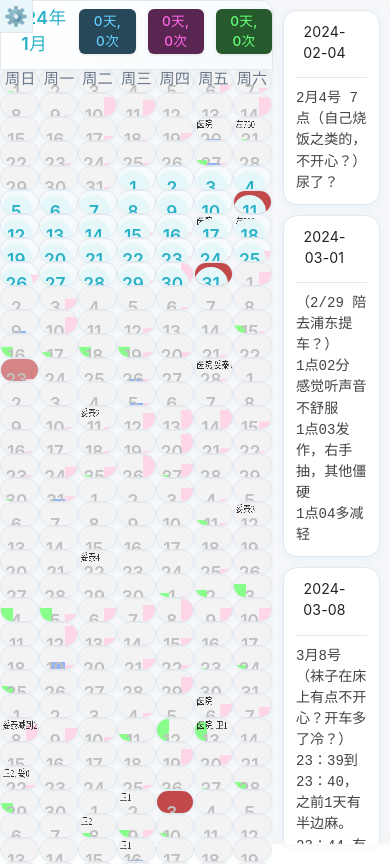
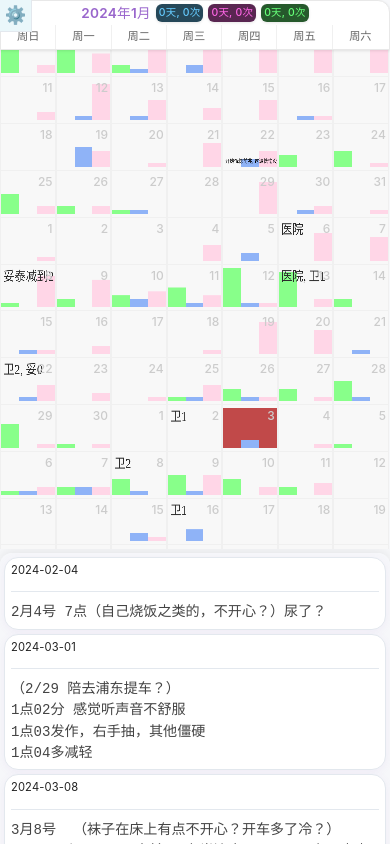
Before and after one commit to cwj0417/ep, a Vue app: page / in a window 390 px wide. Built offline with nearby package versions, Linux system fonts and the light colour scheme.

Commit message:
feat(copilot): 修改ui

```diff
--- a/src/App.vue
+++ b/src/App.vue
@@ -28,7 +28,23 @@ let detailRefs = {}
 const jumpTo = (ts) => {
   currentDetail.value = ts.toString();
   scrollTs.value = +ts;
-  detailRefs[ts]?.scrollIntoView({ behavior: 'smooth', block: 'center', inline: 'nearest' })
+  // 只在详情容器内滚动，避免影响整个页面
+  const detailElement = detailRefs[ts];
+  const detailContainer = document.querySelector('#detail');
+  if (detailElement && detailContainer) {
+    const elementRect = detailElement.getBoundingClientRect();
+    const containerRect = detailContainer.getBoundingClientRect();
+
+    if (elementRect.top < containerRect.top || elementRect.bottom > containerRect.bottom) {
+      const elementOffsetTop = detailElement.offsetTop;
+      const containerHeight = detailContainer.clientHeight;
+      const elementHeight = detailElement.offsetHeight;
+
+      // 计算滚动位置，让元素在容器中央
+      const scrollTop = elementOffsetTop - (containerHeight - elementHeight) / 2;
+      detailContainer.scrollTo({ top: scrollTop, behavior: 'smooth' });
+    }
+  }
 }
 
 const jumpToCalendar = (ts) => {
@@ -36,7 +52,22 @@ const jumpToCalendar = (ts) => {
   scrollTs.value = +ts;
   setTimeout(() => {
     const card = document.querySelector(`.card[data-ts="${ts}"]`);
-    if (card) card.scrollIntoView({ behavior: 'smooth', block: 'center', inline: 'nearest' });
+    const calendarBody = document.querySelector('#calander-body');
+    if (card && calendarBody) {
+      // 只在日历容器内滚动，避免影响整个页面
+      const cardRect = card.getBoundingClientRect();
+      const containerRect = calendarBody.getBoundingClientRect();
+
+      if (cardRect.top < containerRect.top || cardRect.bottom > containerRect.bottom) {
+        const cardOffsetTop = card.offsetTop;
+        const containerHeight = calendarBody.clientHeight;
+        const cardHeight = card.offsetHeight;
+
+        // 计算滚动位置，让卡片在容器中央
+        const scrollTop = cardOffsetTop - (containerHeight - cardHeight) / 2;
+        calendarBody.scrollTo({ top: scrollTop, behavior: 'smooth' });
+      }
+    }
   }, 0);
 }
 
@@ -208,10 +239,41 @@ onMounted(() => {
 </template>
 
 <style>
+/* 确保在小屏幕上不会出现横向滚动 */
+* {
+  box-sizing: border-box;
+}
+
+:root {
+  --theme-primary: #9966cc;
+  --theme-primary-light: #f8f5ff;
+  --theme-primary-dark: #7a4fb5;
+  --theme-accent: #e0b3ff;
+}
+
 body,
 #app {
   background: #f7f8fa;
   font-family: -apple-system, BlinkMacSystemFont, 'Segoe UI', Roboto, 'Helvetica Neue', Arial, sans-serif;
+  /* 禁用双击缩放，改善移动端体验 */
+  touch-action: manipulation;
+}
+
+/* 改善移动端滚动性能 */
+#calander-body,
+#detail {
+  -webkit-overflow-scrolling: touch;
+  scroll-behavior: smooth;
+}
+
+/* 移动端友好的点击区域 */
+.card,
+.detail-card,
+.strategy-trigger,
+.option,
+.action {
+  -webkit-tap-highlight-color: transparent;
+  user-select: none;
 }
 
 #cont-wrap {
@@ -238,7 +300,7 @@ body,
   margin: 10px 10px 10px 10px;
   border-radius: 14px;
   background: #fff;
-  box-shadow: 0 2px 8px 0 rgba(43, 177, 199, 0.07);
+  box-shadow: 0 2px 8px 0 rgba(153, 102, 204, 0.07);
   padding: 10px 12px 8px 12px;
   font-size: 0.88rem;
   color: #222;
@@ -252,36 +314,42 @@ body,
 }
 
 .detail-card.active {
-  background: #2bb1c7;
+  background: var(--theme-primary);
   color: #fff;
-  box-shadow: 0 4px 16px 0 rgba(43, 177, 199, 0.13);
-  border-color: #2bb1c7;
+  box-shadow: 0 4px 16px 0 rgba(153, 102, 204, 0.13);
+  border-color: var(--theme-primary);
 }
 
 .detail-card.active .detail-header,
 .detail-card.active .detail-memo,
-.detail-card.active .detail-coner,
 .detail-card.active .detail-detail {
   color: #fff;
 }
 
+.detail-card.active .detail-coner {
+  color: #ffd700;
+}
+
 .detail-card:hover {
-  box-shadow: 0 6px 24px 0 rgba(43, 177, 199, 0.13);
+  box-shadow: 0 6px 24px 0 rgba(153, 102, 204, 0.13);
   background: #eaf7fa;
   color: #222;
 }
 
 .detail-card.active:hover {
-  background: #2bb1c7;
+  background: var(--theme-primary);
   color: #fff;
-  box-shadow: 0 4px 16px 0 rgba(43, 177, 199, 0.13);
+  box-shadow: 0 4px 16px 0 rgba(153, 102, 204, 0.13);
 }
 
 .detail-card.active:hover .detail-header,
 .detail-card.active:hover .detail-memo,
-.detail-card.active:hover .detail-coner,
 .detail-card.active:hover .detail-detail {
   color: #fff;
+}
+
+.detail-card.active:hover .detail-coner {
+  color: #ffd700;
 }
 
 .detail-card .detail-header {
@@ -337,7 +405,7 @@ body,
 
 .detail-card .detail-memo {
   font-weight: 700;
-  color: #2bb1c7;
+  color: var(--theme-primary);
 }
 
 .detail-card .detail-coner {
@@ -354,10 +422,10 @@ body,
   height: 70px;
   display: flex;
   flex-wrap: wrap;
-  background: linear-gradient(135deg, #ffffff 0%, #f6fafd 100%);
-  border: 1px solid #e3e8ee;
+  background: #ffffff;
+  border: 1px solid #e8e8e8;
   box-sizing: border-box;
-  box-shadow: 0 2px 8px rgba(43, 177, 199, 0.06);
+  box-shadow: 0 1px 3px rgba(0, 0, 0, 0.1);
   border-radius: 12px 12px 0 0;
   position: relative;
   z-index: 2;
@@ -371,7 +439,7 @@ body,
   padding: 4px 0;
   font-size: 1.1rem;
   font-weight: 600;
-  color: #2bb1c7;
+  color: var(--theme-primary);
   letter-spacing: 0.02em;
 }
 
@@ -392,18 +460,25 @@ body,
 
 .calender-item {
   width: 14.25%;
+  min-width: 0;
   text-align: center;
-  font-weight: 600;
-  color: #6a7a8c;
-  font-size: 0.95rem;
-  padding: 6px 0;
+  font-weight: 500;
+  color: #666;
+  font-size: 0.9rem;
+  padding: 8px 0;
   transition: all 0.2s ease;
   user-select: none;
   position: relative;
+  border-right: 1px solid #f0f0f0;
+  flex-shrink: 0;
+}
+
+.calender-item:last-child {
+  border-right: none;
 }
 
 .calender-item:not(.card):hover {
-  color: #2bb1c7;
+  color: var(--theme-primary);
 }
 
 .calender-item:not(.card):after {
@@ -413,7 +488,7 @@ body,
   left: 50%;
   width: 0;
   height: 2px;
-  background: #2bb1c7;
+  background: var(--theme-primary);
   transition: all 0.2s ease;
   transform: translateX(-50%);
 }
@@ -433,16 +508,17 @@ body,
 .card {
   height: 6.16455vw;
   box-sizing: border-box;
-  border-radius: 12px;
-  background: #fff;
-  box-shadow: 0 1px 4px 0 rgba(43, 177, 199, 0.06);
+  border-radius: 0;
+  background: #ffffff;
+  box-shadow: none;
   margin: 0;
-  padding: 0;
-  transition: box-shadow 0.2s, background 0.2s, color 0.2s;
+  padding: 4px;
+  transition: background 0.2s, color 0.2s;
   cursor: pointer;
   position: relative;
   overflow: hidden;
-  border: 1px solid #e3e8ee;
+  border: 1px solid #f0f0f0;
+  border-top: none;
   display: flex;
   flex-direction: column;
   justify-content: flex-start;
@@ -450,70 +526,75 @@ body,
 }
 
 .card.current-month {
-  background: #f6fafd;
+  background: #f3f0ff;
+  border-color: #e8e8e8;
 }
 
 .card.active {
-  background: #2bb1c7;
+  background: var(--theme-primary);
   color: #fff;
-  box-shadow: 0 2px 8px 0 rgba(43, 177, 199, 0.13);
-  border-color: #2bb1c7;
+  box-shadow: 0 2px 10px rgba(153, 102, 204, 0.3);
+  border-color: var(--theme-primary);
+  border-width: 1px;
+  transform: none;
+  z-index: 10;
 }
 
 .card.active .date {
   color: #fff;
-  background: #2bb1c7;
+  background: var(--theme-primary);
 }
 
 .card:hover {
-  box-shadow: 0 4px 16px 0 rgba(43, 177, 199, 0.13);
-  background: #eaf7fa;
+  background: #f8f5ff;
   z-index: 2;
   color: #222;
 }
 
 .card.active:hover {
-  background: #2bb1c7;
+  background: var(--theme-primary);
   color: #fff;
-  box-shadow: 0 2px 8px 0 rgba(43, 177, 199, 0.13);
+  box-shadow: 0 4px 16px rgba(153, 102, 204, 0.4);
+  transform: none;
 }
 
 .card:not(.current-month) {
-  background: #f3f3f3;
-  color: #bbb;
+  background: #f8f8f8;
+  color: #ccc;
 }
 
 .card .date {
   opacity: 1;
-  font-size: 1.08rem;
-  font-weight: 600;
-  color: #222;
+  font-size: 1rem;
+  font-weight: 500;
+  color: #333;
   background: none;
-  border-radius: 50%;
-  width: 2.1rem;
-  height: 2.1rem;
-  display: flex;
-  align-items: center;
-  justify-content: center;
-  transition: background 0.2s, color 0.2s;
+  border-radius: 0;
+  width: auto;
+  height: auto;
+  display: block;
+  text-align: right;
+  transition: color 0.2s;
   position: absolute;
-  right: 0.3rem;
-  top: 0.3rem;
+  right: 8px;
+  top: 6px;
   z-index: 1;
 }
 
 .card.current-month .date {
-  color: #2bb1c7;
-  background: #e6f7fa;
+  color: #333;
+  background: none;
+  font-weight: 600;
 }
 
 .card.active .date {
   color: #fff;
-  background: #2bb1c7;
+  background: none;
+  font-weight: 600;
 }
 
 .card:not(.current-month) .date {
-  color: #c0c0c0;
+  color: #ccc;
   background: none;
 }
 
@@ -531,7 +612,7 @@ body,
   bottom: 0;
   left: 0;
   background: #ffffff;
-  box-shadow: 0 -4px 20px rgba(43, 177, 199, 0.08);
+  box-shadow: 0 -4px 20px rgba(153, 102, 204, 0.08);
   border-top: 1px solid #e3e8ee;
   transition: all 0.3s cubic-bezier(0.4, 0, 0.2, 1);
   padding: 12px;
@@ -559,7 +640,7 @@ body,
   height: 32px;
   border-radius: 0;
   background: #f6fafd;
-  color: #2bb1c7;
+  color: var(--theme-primary);
   display: flex;
   align-items: center;
   justify-content: center;
@@ -589,7 +670,7 @@ body,
 
 .opt-head {
   font-weight: 600;
-  color: #2bb1c7;
+  color: var(--theme-primary);
   padding: 10px 12px;
   background: #f6fafd;
   border-bottom: 1px solid #e3e8ee;
@@ -613,12 +694,12 @@ body,
 
 .option:hover {
   background: #eaf7fa;
-  color: #2bb1c7;
+  color: var(--theme-primary);
   padding-left: 16px;
 }
 
 .option.active {
-  background: #2bb1c7;
+  background: var(--theme-primary);
   color: white;
   font-weight: 500;
 }
@@ -642,7 +723,7 @@ body,
   flex: 1;
   padding: 12px;
   background: #ffffff;
-  color: #2bb1c7;
+  color: var(--theme-primary);
   font-weight: 500;
   cursor: pointer;
   transition: all 0.2s ease;
@@ -697,19 +778,244 @@ pre {
   white-space: break-spaces;
 }
 
+@media screen and (max-width: 768px) {
+  body,
+  #app {
+    flex-direction: column;
+  }
+
+  #cont-wrap {
+    width: 100%;
+    height: 65%;
+    order: 1;
+  }
+
+  #detail {
+    width: 100%;
+    height: 35%;
+    border-radius: 12px 12px 0 0;
+    order: 2;
+    margin-top: 4px;
+    box-shadow: 0 -2px 12px 0 rgba(0, 0, 0, 0.08);
+  }
+
+  .card {
+    height: 8.5vw;
+    padding: 2px;
+  }
+
+  .card .date {
+    font-size: 0.85rem;
+    right: 4px;
+    top: 4px;
+  }
+
+  #calender-head {
+    height: 60px;
+  }
+
+  .calender-year {
+    font-size: 1rem;
+    padding: 2px 0;
+    flex-wrap: wrap;
+    gap: 4px;
+  }
+
+  .calender-year .tag {
+    font-size: 0.75rem;
+    padding: 1px 6px;
+    margin-left: 4px;
+  }
+
+  .calender-item {
+    font-size: 0.8rem;
+    padding: 6px 0;
+  }
+
+  .detail-card {
+    margin: 8px;
+    padding: 8px 10px 6px 10px;
+    font-size: 0.82rem;
+  }
+
+  .detail-card .detail-header {
+    font-size: 0.85rem;
+    margin-bottom: 1px;
+  }
+
+  .detail-card .detail-date {
+    font-size: 0.8rem;
+    margin-right: 6px;
+  }
+
+  .detail-card .detail-tags {
+    gap: 4px;
+  }
+
+  .detail-card .detail-tags .tag {
+    font-size: 10px;
+    padding: 1px 4px;
+  }
+
+  .strategy-trigger {
+    width: 36px;
+    height: 36px;
+  }
+
+  .strategy-trigger span {
+    font-size: 1.3rem !important;
+  }
+}
+
 @media screen and (max-width: 600px) {
   #strategy-select {
-    padding: 10px;
-    gap: 8px;
-    height: 280px;
+    padding: 8px;
+    gap: 6px;
+    height: 50vh;
+    flex-wrap: wrap;
+    justify-content: flex-start;
+    align-items: flex-start;
+    overflow-y: auto;
+    max-height: 400px;
   }
 
   .strat {
-    min-width: 110px;
+    min-width: 100px;
+    flex: 1 1 calc(50% - 3px);
+    max-width: calc(50% - 3px);
   }
 
   .strat.setall {
-    min-width: 120px;
+    min-width: 100px;
+    flex: 1 1 100%;
+    max-width: 100%;
+  }
+
+  .opt-head {
+    padding: 8px 10px;
+    font-size: 0.82rem;
+  }
+
+  .option {
+    padding: 6px 10px;
+    font-size: 0.8rem;
+  }
+
+  .strat.setall .action {
+    padding: 10px;
+    font-size: 0.8rem;
+  }
+
+  .card {
+    height: 10vw;
+  }
+
+  .card .date {
+    font-size: 0.8rem;
+    right: 3px;
+    top: 3px;
+  }
+
+  .calender-year {
+    font-size: 0.9rem;
+  }
+
+  .calender-year .tag {
+    font-size: 0.7rem;
+    padding: 1px 4px;
+    margin-left: 2px;
+  }
+
+  .calender-item {
+    font-size: 0.75rem;
+    padding: 4px 0;
+  }
+
+  .detail-card {
+    margin: 6px;
+    padding: 6px 8px 4px 8px;
+    font-size: 0.8rem;
+  }
+
+  .detail-card .detail-header {
+    font-size: 0.8rem;
+  }
+
+  .detail-card .detail-date {
+    font-size: 0.75rem;
+    margin-right: 4px;
+  }
+}
+
+@media screen and (max-width: 480px) {
+  .card {
+    height: 12vw;
+  }
+
+  .card .date {
+    font-size: 0.75rem;
+    right: 2px;
+    top: 2px;
+  }
+
+  .calender-year {
+    font-size: 0.85rem;
+    padding: 1px 0;
+  }
+
+  .calender-year .tag {
+    font-size: 0.65rem;
+    padding: 1px 3px;
+    margin-left: 1px;
+  }
+
+  .calender-item {
+    font-size: 0.7rem;
+    padding: 3px 0;
+  }
+
+  #calender-head {
+    height: 50px;
+  }
+
+  #strategy-select {
+    height: 60vh;
+    max-height: 450px;
+  }
+
+  .strat {
+    flex: 1 1 100%;
+    max-width: 100%;
+    margin-bottom: 4px;
+  }
+
+  .detail-card {
+    margin: 4px;
+    padding: 4px 6px 3px 6px;
+    font-size: 0.75rem;
+  }
+
+  .detail-card .detail-header {
+    font-size: 0.75rem;
+  }
+
+  .detail-card .detail-date {
+    font-size: 0.7rem;
+    margin-right: 3px;
+  }
+
+  .detail-card .detail-tags .tag {
+    font-size: 9px;
+    padding: 1px 3px;
+  }
+
+  .strategy-trigger {
+    width: 32px;
+    height: 32px;
+  }
+
+  .strategy-trigger span {
+    font-size: 1.1rem !important;
   }
 }
 </style>
--- a/src/components/Record.vue
+++ b/src/components/Record.vue
@@ -34,3 +34,35 @@ onMounted(() => {
         <canvas :ref="el => canvas = el" width="240" height="148.32" />
     </div>
 </template>
+
+<style>
+:root {
+  --theme-primary: #9966cc;
+  --theme-primary-light: #f8f5ff;
+  --theme-primary-dark: #7a4fb5;
+  --theme-accent: #e0b3ff;
+}
+
+.record {
+  width: 100%;
+  height: 100%;
+  background: transparent;
+  border-radius: 0;
+  box-shadow: none;
+}
+
+.theme-primary {
+  color: #fff;
+  background: var(--theme-primary);
+}
+
+.theme-primary-dark {
+  color: #fff;
+  background: var(--theme-primary-dark);
+}
+
+.theme-accent {
+  color: #fff;
+  background: var(--theme-accent);
+}
+</style>
```
